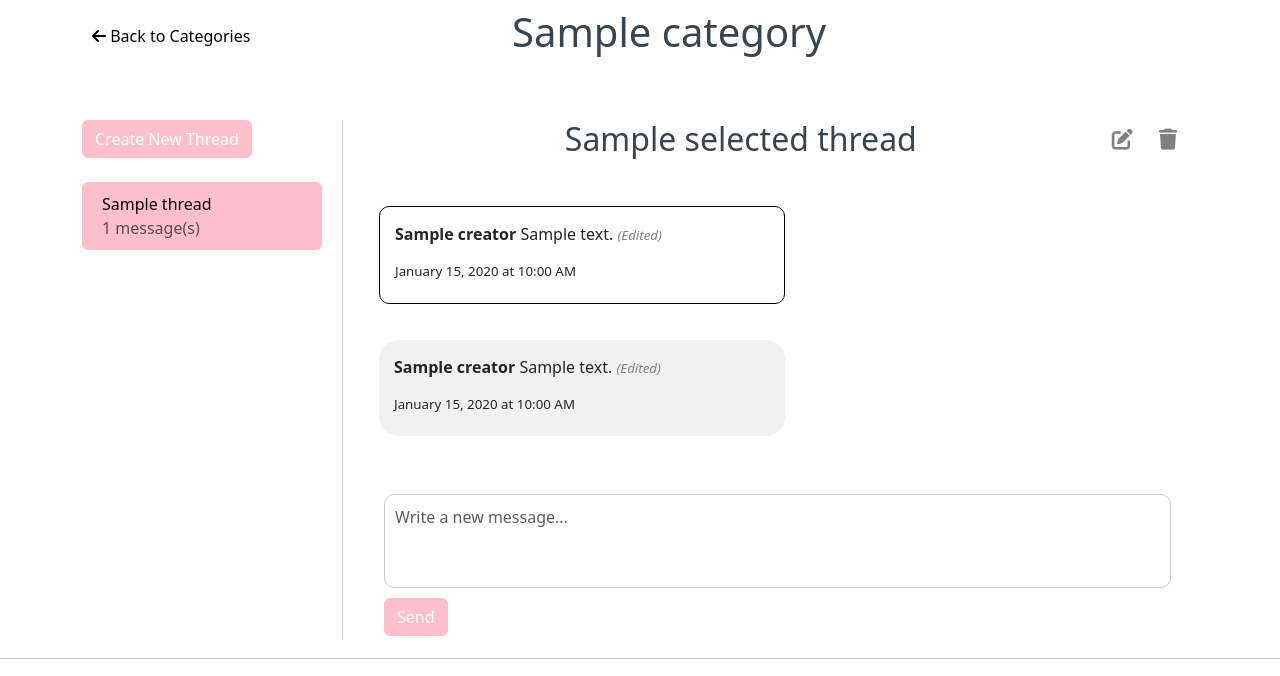
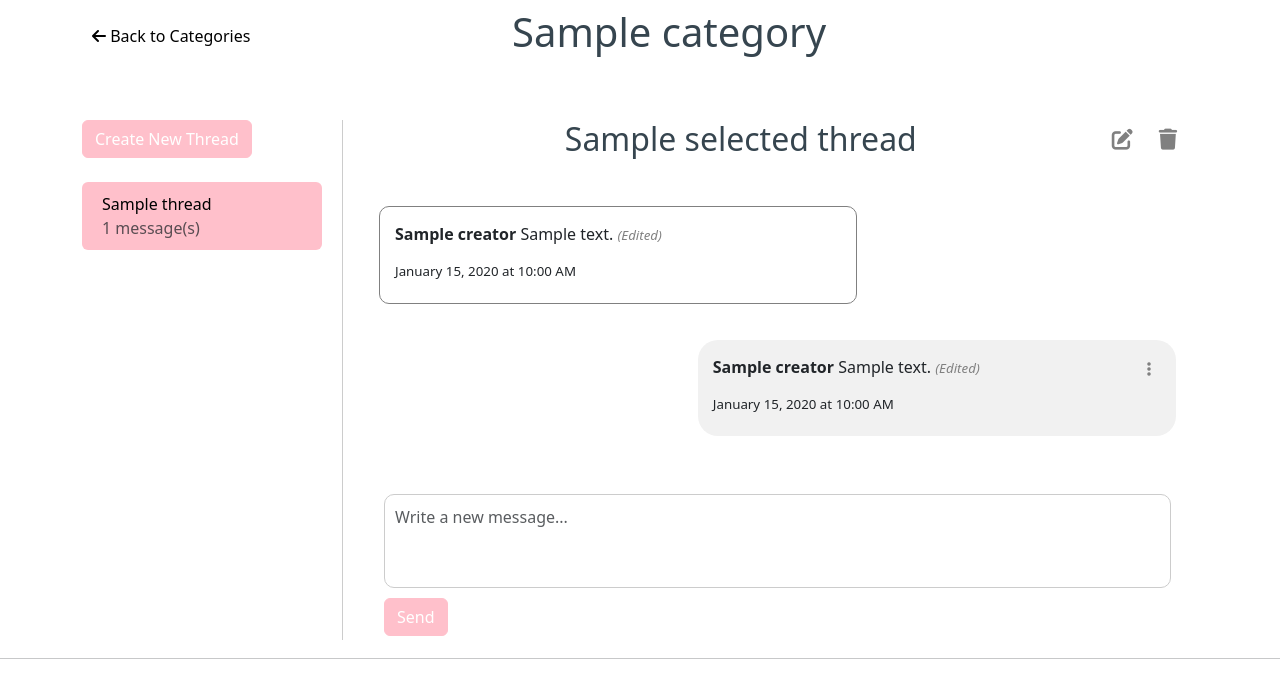
Before and after one commit to avanine/tsoha-chat-app, a Flask app: template templates/category.html in a window 1280 px wide. Shown: the part 88-764 px from the top of the page. Run offline with Flask 3, Linux system fonts and the light colour scheme; the visitor is signed in with stand-in values (Sample User, id 1); the template is opened without the code that fills it: most values are stand-ins (such as "Sample title", 1, 10 or a date in 2020).

Commit message:
Add kebab menu + different styling for user's own messages

```diff
--- a/message.py
+++ b/message.py
@@ -10,6 +10,7 @@ def fetch_messages(thread_id):
             m.id,
             m.content,
             u.username AS creator,
+            m.user_id,
             m.created_at,
             m.last_modified
         FROM messages m
--- a/static/styles.css
+++ b/static/styles.css
@@ -125,8 +125,7 @@ footer {
     border-radius: 20px;
     padding: 15px 15px 5px 15px;
     position: relative;
-    min-width: 51%;
-    max-width: 85%;
+    min-width: 60%;
     display: inline-block;
     margin-bottom: 12px;
 }
@@ -134,7 +133,7 @@ footer {
 .thread-content {
     background-color: white;
     border-radius: 10px;
-    border: black solid 1px;
+    border: grey solid 1px;
 }
 
 .new-message-form {
@@ -163,3 +162,13 @@ footer {
     padding-right: 10px;
     padding-bottom: 20px;
 }
+
+.kebab-menu {
+    position: absolute;
+    top: 10px;
+    right: 12px;
+}
+
+.message-sent {
+    margin-left: 40%;
+}
--- a/templates/messages.html
+++ b/templates/messages.html
@@ -14,7 +14,7 @@
 
   <div class="messages-list mt-4">
     {% if messages_in_thread %} {% for message in messages_in_thread %}
-    <div class="speech-bubble">
+    <div class="speech-bubble {% if message.user_id == session.user_id %}message-sent{% endif %}">
       <p>
         <strong>{{ message.creator }}</strong> {{ message.content }} {% if
         message.last_modified %}
@@ -22,6 +22,31 @@
         {% endif %}
       </p>
       <p class="thread-date small" data-date="{{ message.created_at }}"></p>
+      {% if message.user_id == session.user_id %}
+
+      <div class="dropdown kebab-menu">
+        <button
+          class="btn btn-link"
+          type="button"
+          id="messageMenu{{ message.id }}"
+          data-bs-toggle="dropdown"
+          aria-expanded="false"
+        >
+          <i class="fas fa-ellipsis-v grey-icon"></i>
+        </button>
+        <ul
+          class="dropdown-menu dropdown-menu-end"
+          aria-labelledby="messageMenu{{ message.id }}"
+        >
+          <li>
+            <a class="dropdown-item" href="#" onclick="">Edit</a>
+          </li>
+          <li>
+            <a class="dropdown-item text-danger" href="#" onclick="">Delete</a>
+          </li>
+        </ul>
+      </div>
+      {% endif %}
     </div>
     {% endfor %} {% endif %}
   </div>
@@ -47,7 +72,7 @@
 </div>
 
 <script>
-    document.addEventListener("DOMContentLoaded", function () {
+  document.addEventListener("DOMContentLoaded", function () {
     const dateElements = document.querySelectorAll(".thread-date");
 
     dateElements.forEach(function (element) {
```
